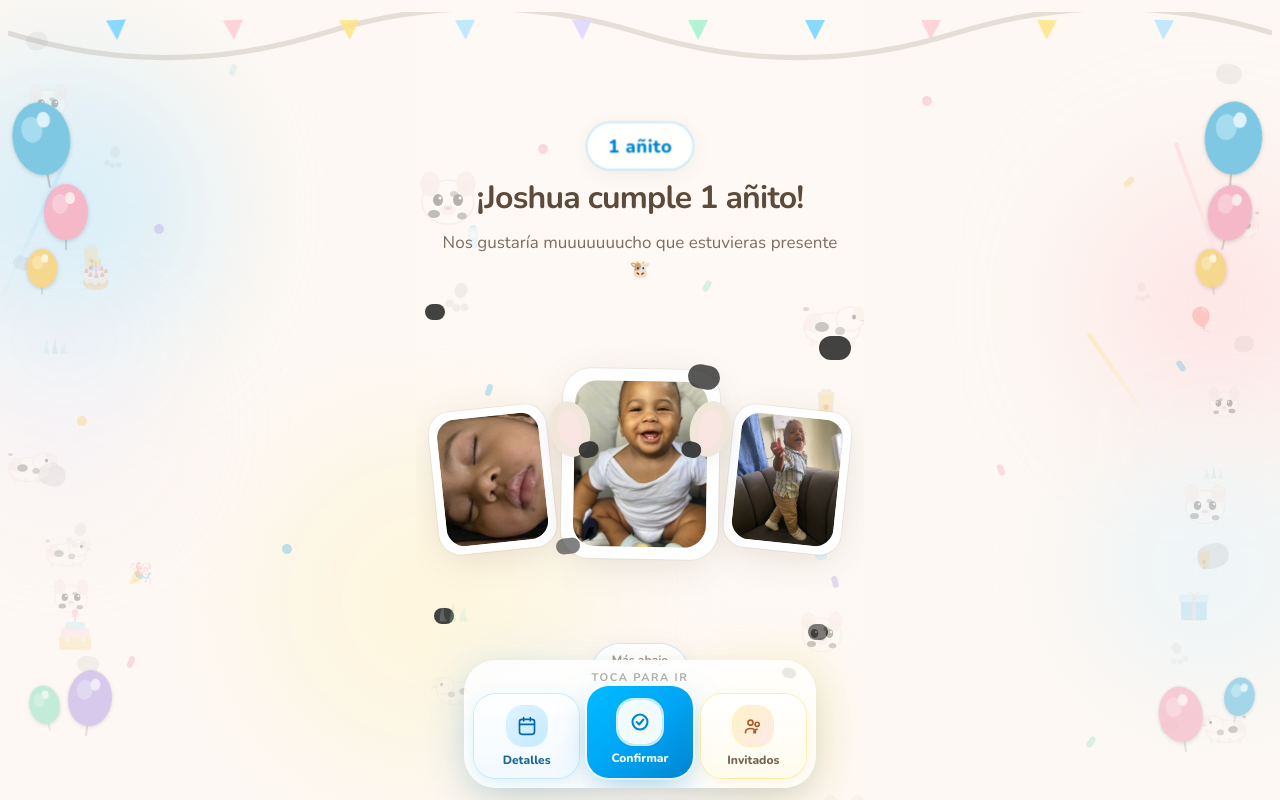
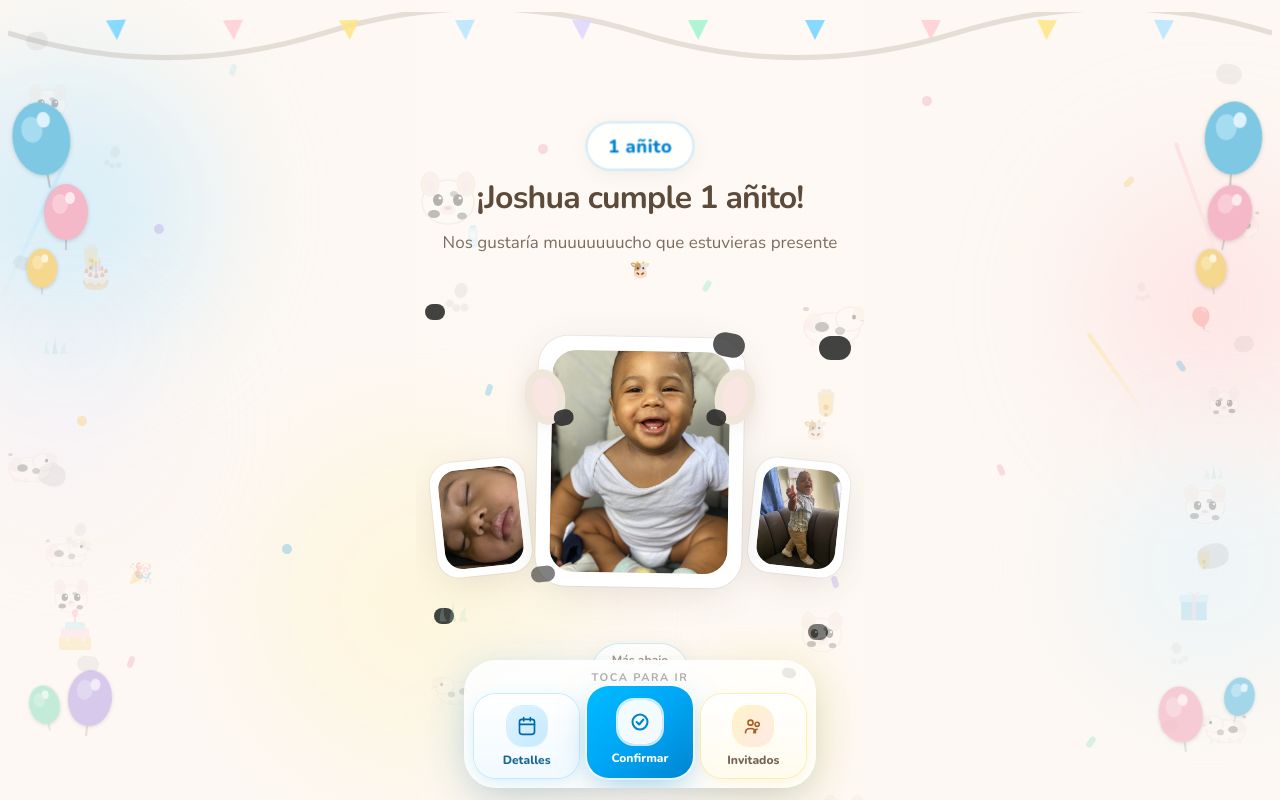
Before and after one commit to mateoalcans11-commits/joshua-invitation, a Next.js app: page / in a window 1280 px wide. Shown: the top 800 px of the page. Built offline with nearby package versions, Linux system fonts and the light colour scheme.

Commit message:
Enlarge center hero portrait; shrink side photos for balance.
Co-authored-by: Cursor <cursoragent@cursor.com>

```diff
--- a/src/components/HeroInvitation.tsx
+++ b/src/components/HeroInvitation.tsx
@@ -25,9 +25,9 @@ function PhotoFrame({
   size?: "side" | "center";
 }) {
   const [failed, setFailed] = useState(false);
-  const pad = size === "center" ? "p-2.5 sm:p-3" : "p-1.5 sm:p-2";
-  const radius = size === "center" ? "rounded-[1.5rem] sm:rounded-[1.75rem]" : "rounded-[1.2rem] sm:rounded-[1.35rem]";
-  const innerRadius = size === "center" ? "rounded-[1.2rem] sm:rounded-[1.4rem]" : "rounded-[1rem] sm:rounded-[1.15rem]";
+  const pad = size === "center" ? "p-3 sm:p-3.5" : "p-1.5 sm:p-2";
+  const radius = size === "center" ? "rounded-[1.6rem] sm:rounded-[1.85rem]" : "rounded-[1.2rem] sm:rounded-[1.35rem]";
+  const innerRadius = size === "center" ? "rounded-[1.25rem] sm:rounded-[1.5rem]" : "rounded-[1rem] sm:rounded-[1.15rem]";
 
   return (
     <div className={`relative w-full ${rotate}`}>
@@ -44,8 +44,8 @@ function PhotoFrame({
               priority={priority}
               sizes={
                 size === "center"
-                  ? "(max-width: 430px) 38vw, 200px"
-                  : "(max-width: 430px) 28vw, 140px"
+                  ? "(max-width: 430px) 52vw, 260px"
+                  : "(max-width: 430px) 22vw, 120px"
               }
               onError={() => setFailed(true)}
             />
@@ -89,15 +89,15 @@ export function HeroInvitation() {
           </div>
 
           <div className="flex w-full flex-1 flex-col items-center justify-center px-0.5 py-3 sm:py-5">
-            <div className="relative mx-auto w-full max-w-[26rem] sm:max-w-[30rem]">
-              <div className="flex items-end justify-center gap-1.5 sm:gap-2.5">
+            <div className="relative mx-auto w-full max-w-[28rem] sm:max-w-[32rem]">
+              <div className="flex items-end justify-center gap-1 sm:gap-2">
                 {/* Left */}
-                <div className="w-[30%] -rotate-6 pb-2">
+                <div className="w-[24%] -rotate-6 pb-3">
                   <PhotoFrame src={BABY_LEFT} alt="Joshua" size="side" />
                 </div>
 
                 {/* Center — sitting, largest */}
-                <div className="relative z-10 w-[40%]">
+                <div className="relative z-10 w-[52%] -mt-1">
                   <CowEars />
                   <div className="absolute -right-0.5 -top-1 z-20">
                     <span className="inline-block h-6 w-8 rotate-12 rounded-full bg-cow-spot opacity-80" />
@@ -115,7 +115,7 @@ export function HeroInvitation() {
                 </div>
 
                 {/* Right */}
-                <div className="w-[30%] rotate-6 pb-2">
+                <div className="w-[24%] rotate-6 pb-3">
                   <PhotoFrame src={BABY_RIGHT} alt="Joshua" size="side" />
                 </div>
               </div>
```
